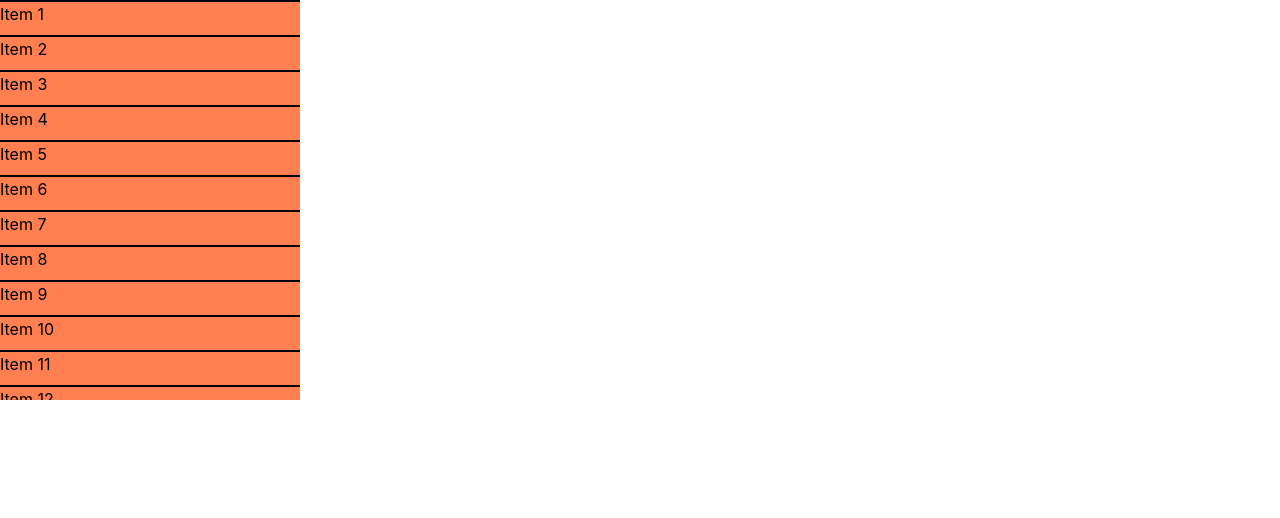
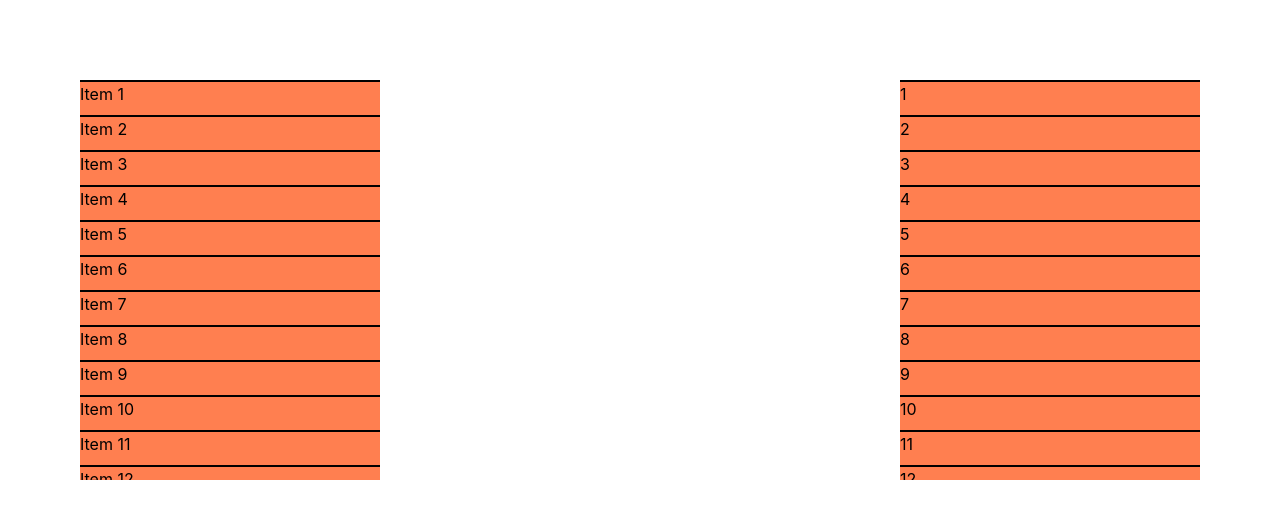
Before and after one commit to salman7875/machine-coding-guide, a React (Vite) app: page /virtualization in a window 1280 px wide. Shown: the top 518 px of the page. Built offline with nearby package versions, Linux system fonts and the light colour scheme.

Commit message:
fix: optimizing virtual list

```diff
--- /dev/null
+++ b/src/modules/virtualization/component/virtualized-optimized-list.tsx
@@ -0,0 +1,95 @@
+import { useEffect, useRef, useState } from "react";
+import type { VirtualizedProps } from "../types";
+const BUFFER = 5;
+
+const VirtualizedOptimizedList = ({
+  list,
+  height,
+  width,
+  itemHeight,
+}: VirtualizedProps) => {
+  console.log({ list, height, width, itemHeight });
+  const containerRef = useRef<HTMLDivElement>(null);
+  const topRef = useRef<HTMLDivElement>(null);
+  const bottomRef = useRef<HTMLDivElement>(null);
+
+  const itemsPerView = Math.ceil(height / itemHeight);
+  const [indices, setIndices] = useState([0, itemsPerView + BUFFER]);
+  const [startIndex, endIndex] = indices;
+
+  const topContainerPadding = startIndex * itemHeight;
+  const endContainerPadding = Math.max(
+    0,
+    (list.length - endIndex - 1) * itemHeight,
+  );
+
+  const visibleList = list.slice(startIndex, endIndex + 1);
+
+  useEffect(() => {
+    const container = containerRef.current;
+
+    if (!container) return;
+
+    const handleObserver = (entries: IntersectionObserverEntry[]) => {
+      entries.forEach((entry) => {
+        if (entry.isIntersecting) {
+          const scrollTop = container.scrollTop;
+          console.log(scrollTop);
+
+          const computedStart = Math.max(
+            0,
+            Math.floor(scrollTop / itemHeight) - BUFFER,
+          );
+          const computedEnd = Math.min(
+            list.length - 1,
+            computedStart + itemsPerView + 2 * BUFFER,
+          );
+
+          if (computedStart !== startIndex || computedEnd !== endIndex) {
+            setIndices([computedStart, computedEnd]);
+          }
+        }
+      });
+    };
+
+    const observer = new IntersectionObserver(handleObserver, {
+      root: container,
+      threshold: 0,
+      rootMargin: `${itemHeight * 2}px 0px`,
+    });
+
+    if (topRef.current) observer.observe(topRef.current);
+    if (bottomRef.current) observer.observe(bottomRef.current);
+
+    return () => {
+      observer.disconnect();
+    };
+  }, [startIndex, endIndex, itemHeight, list.length, itemsPerView]);
+
+  return (
+    <div
+      ref={containerRef}
+      style={{ width, height, overflow: "auto", position: "relative" }}
+    >
+      <div ref={topRef} style={{ height: `${topContainerPadding}px` }} />
+      {visibleList.map((item) => {
+        return (
+          <div
+            key={item}
+            style={{
+              height: `${itemHeight}px`,
+              backgroundColor: "coral",
+              borderTop: "2px solid black",
+              boxSizing: "border-box",
+            }}
+          >
+            {item}
+          </div>
+        );
+      })}
+      <div ref={bottomRef} style={{ height: `${endContainerPadding}px` }} />
+    </div>
+  );
+};
+
+export default VirtualizedOptimizedList;
--- a/src/modules/virtualization/page/virtualization-page.tsx
+++ b/src/modules/virtualization/page/virtualization-page.tsx
@@ -1,10 +1,17 @@
 import { LIST_DATA } from "../data/data";
 import VirtualizedList from "../component/virtualized-list";
+import VirtualizedOptimizedList from "../component/virtualized-optimized-list";
 
 function VirtualizationPage() {
   return (
-    <div>
+    <div className="flex items-center justify-between p-20">
       <VirtualizedList
+        list={LIST_DATA}
+        height={400}
+        width={300}
+        itemHeight={35}
+      />
+      <VirtualizedOptimizedList
         list={LIST_DATA}
         height={400}
         width={300}
```
